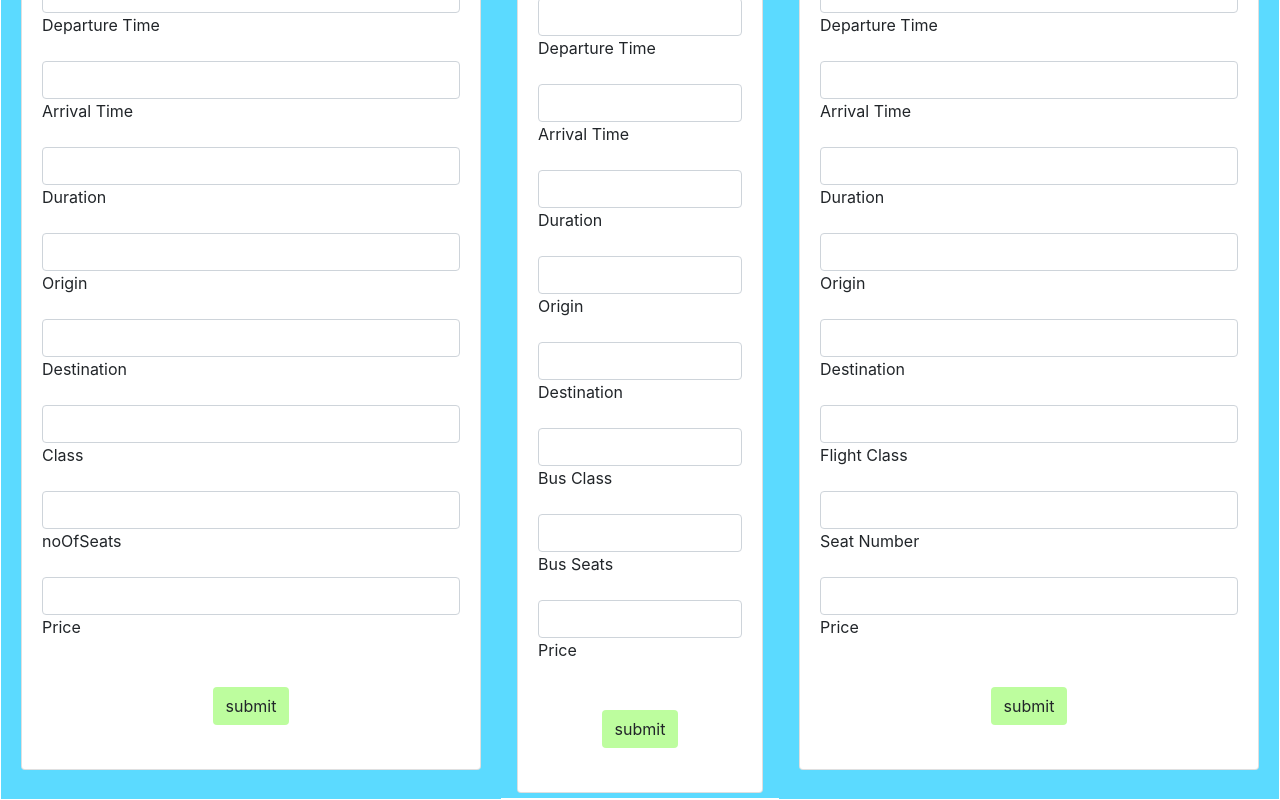
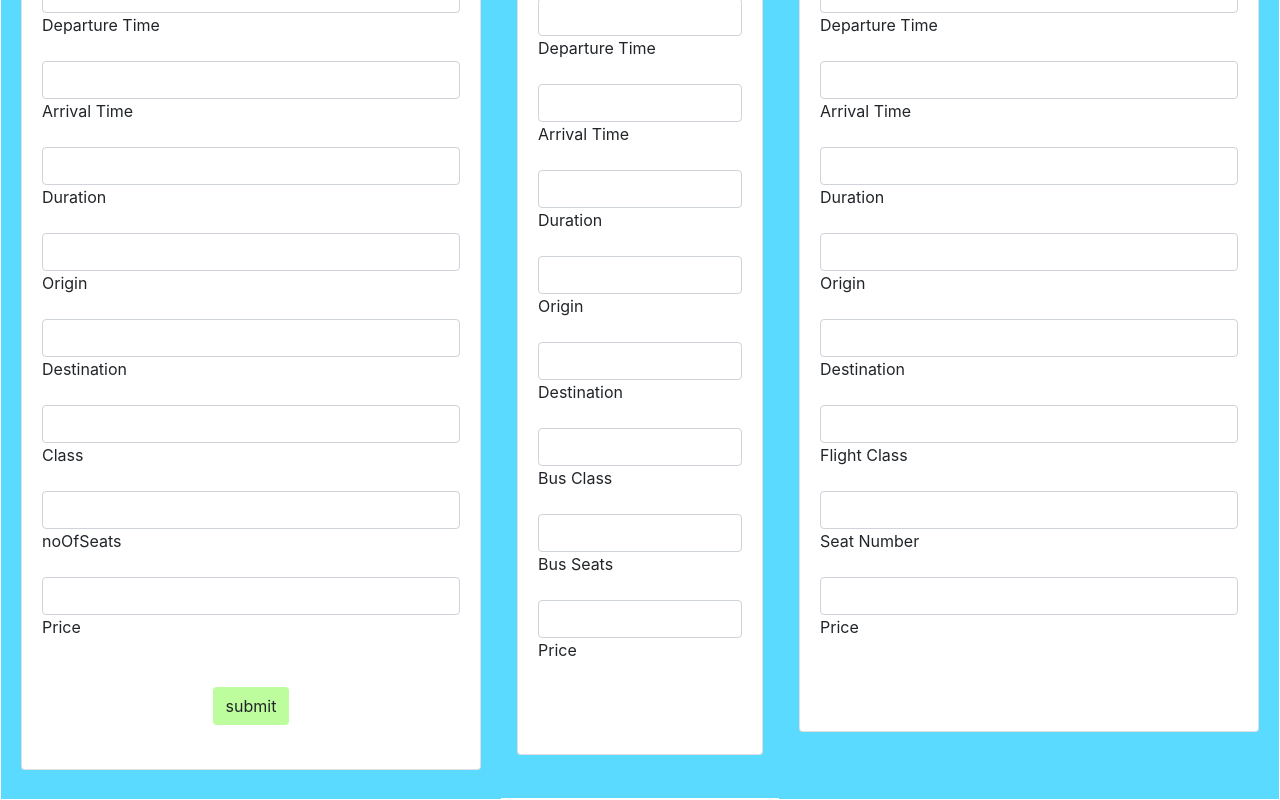
Before and after one commit to rizwan19947/rizwanFront, a React (Create React App) app: page /Schedule in a window 1280 px wide. Shown: the part 2321-3121 px from the top of the page. Built offline with nearby package versions, Linux system fonts and the light colour scheme.

Commit message:
Ammar- frontend updates

```diff
--- a/src/Bookings.js
+++ b/src/Bookings.js
@@ -78,7 +78,7 @@ class Bookings extends React.Component {
             <thead>
               <tr>
                 <th>Flight No</th>
-                 <th>Airline</th>
+                <th>Airline</th>
                 <th>Departure Date</th>
                 <th>Arrival Date</th>
                 <th>Origin</th>
--- a/src/Schedule.js
+++ b/src/Schedule.js
@@ -8,6 +8,7 @@ import { Redirect } from 'react-router-dom';
 import Cookies from 'universal-cookie';
 import shadows from "@material-ui/core/styles/shadows";
 import color from "@material-ui/core/colors/teal";
+import { stringify } from "querystring";
 const Cookie = new Cookies();
 
 
@@ -95,7 +96,7 @@ export default class Schedule extends React.Component {
         this.onChangeclasses = this.onChangeclasses.bind(this);
         this.onChangenoOfSeats = this.onChangenoOfSeats.bind(this);
         this.onChangeprice = this.onChangeprice.bind(this);
-        this.submit = this.submit.bind(this);
+        this.trainsubmithandler = this.trainsubmithandler.bind(this);
     }
     onChangetrainNo(e) {
         this.setState({ trainNo: e.target.value });
@@ -139,8 +140,32 @@ export default class Schedule extends React.Component {
     onChangeprice(e) {
         this.setState({ price: e.target.value });
     }
-    submit(e) {
+    /*
+       submit(e) {
+            e.preventDefault();
+            const obj = {
+                trainNo: this.state.trainNo,
+                station: this.state.station,
+                TrainName: this.state.TrainName,
+                departureDate: this.state.departureDate,
+                arrivalDate: this.state.arrivalDate,
+                departureTime: this.state.departureTime,
+                duration: this.state.duration,
+                origin: this.state.origin,
+                destination: this.state.destination,
+                classes: this.state.classes,
+                noOfSeats: this.state.noOfSeats,
+                price: this.state.price,
+
+            }
+            axios.post('http://localhost:4000/api/train/newtrain', obj).then(res => { this.setState({ redirect: true }) });
+        }
+    */
+
+
+    trainsubmithandler(e) {
         e.preventDefault();
+        console.log("KUCH BHI");
         const obj = {
             trainNo: this.state.trainNo,
             station: this.state.station,
@@ -148,6 +173,7 @@ export default class Schedule extends React.Component {
             departureDate: this.state.departureDate,
             arrivalDate: this.state.arrivalDate,
             departureTime: this.state.departureTime,
+            arrivalTime: this.state.arrivalTime,
             duration: this.state.duration,
             origin: this.state.origin,
             destination: this.state.destination,
@@ -156,7 +182,13 @@ export default class Schedule extends React.Component {
             price: this.state.price,
 
         }
-        axios.post('http://localhost:4000/api/train/newtrain', obj).then(res => { this.setState({ redirect: true }) });
+        console.log(JSON.stringify(obj) + "ITS WORKINGGGG!!");
+        fetch('http://localhost:4000/api/train/newtrain', {
+            method: 'post',
+            headers: { 'Content-Type': 'application/json', 'accept': "application/json" },
+            body: JSON.stringify(obj)
+
+        })
     }
 
 
@@ -327,11 +359,13 @@ export default class Schedule extends React.Component {
                                         <div className="text-center py-4 mt-3">
 
 
-                                            <MDBBtn color="cyan" type="submit" onClick={this.state.submit} style={stylecolor}>
+                                            <MDBBtn color="cyan" type="submit" onClick={this.trainsubmithandler} style={stylecolor}>
                                                 submit
                    </MDBBtn>{/*<div>
                   <a href="Login" style={{color: "black"}}>Already a member? Sign In</a>
                   </div> */}
+
+
 
                                         </div>
                                     </form>
@@ -498,9 +532,9 @@ export default class Schedule extends React.Component {
                                         <div className="text-center py-4 mt-3">
 
 
-                                            <MDBBtn color="cyan" type="submit" onClick={this.state.submit} style={stylecolor}>
+                                            {/*                                        <MDBBtn color="cyan" type="submit" onClick={this.state.submit} style={stylecolor}>
                                                 submit
-                   </MDBBtn>{/*<div>
+                </MDBBtn>              */}              {/*<div>
                   <a href="Login" style={{color: "black"}}>Already a member? Sign In</a>
                   </div> */}
 
@@ -670,9 +704,10 @@ export default class Schedule extends React.Component {
                                         <div className="text-center py-4 mt-3">
 
 
-                                            <MDBBtn color="cyan" type="submit" onClick={this.state.submit} style={stylecolor}>
+                                            {/*                             <MDBBtn color="cyan" type="submit" onClick={this.state.submit} style={stylecolor}>
                                                 submit
-                   </MDBBtn>{/*<div>
+                   </MDBBtn>
+                 */}  {/*<div>
                   <a href="Login" style={{color: "black"}}>Already a member? Sign In</a>
                   </div> */}
 
```
